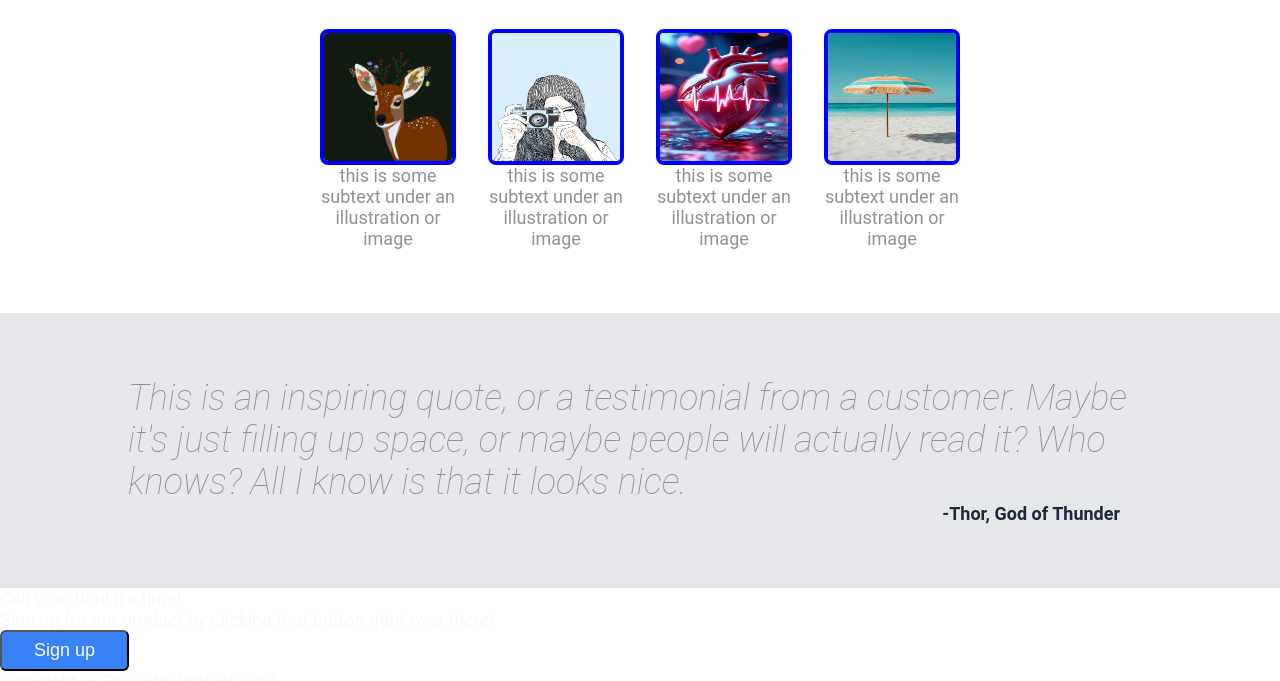
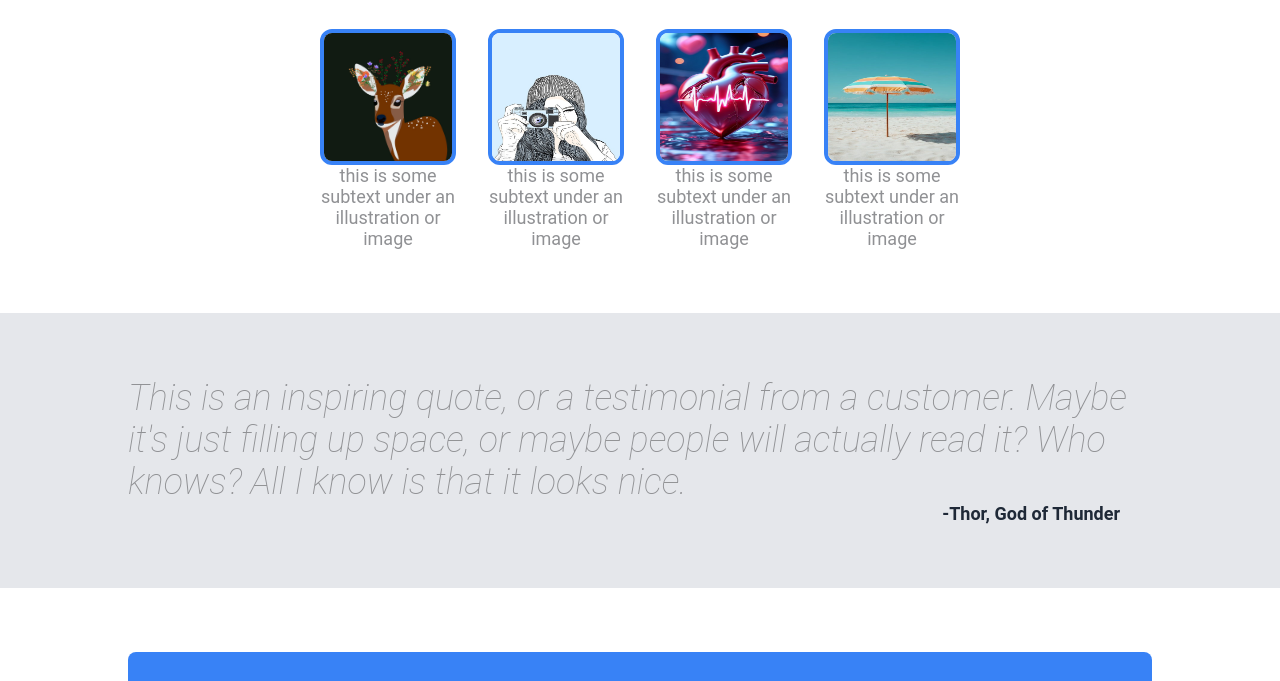
Before and after one commit to nick-x-han/landing-page, a plain HTML site: page index.html in a window 1280 px wide. Shown: the part 493-1174 px from the top of the page. Drawn offline with Linux system fonts and the light colour scheme.

Commit message:
Fix to look good on half-screen size

```diff
--- a/css/style.css
+++ b/css/style.css
@@ -10,6 +10,7 @@ body {
     flex-direction: column;
     font-size: 18px;
     color: #F9FAF8;
+    min-height: 100vh;
 }
 
 .header {
@@ -95,8 +96,8 @@ a {
     gap: 32px;
 }
 .information img {
-    border: 4px blue solid;
-    border-radius: 8px;
+    border: 4px #3882F6 solid;
+    border-radius: 12px;
     height: 128px;
     width: 128px;
 }
@@ -137,3 +138,35 @@ a {
     margin-right: 32px;
     font-weight: bold;
 }
+
+.cta {
+    padding: 64px 128px;
+}
+
+.banner {
+    background-color: #3882F6;
+    border-radius: 8px;
+    padding: 32px 64px;
+    display: flex;
+    justify-content: space-between;
+}
+
+.banner-header {
+    font-weight: bold;
+    font-size: 24px;
+}
+
+.banner .sign-up {
+    border: 1px white solid;
+}
+
+.footer {
+    background-color: black;
+    padding: 32px 0;
+    text-align: center;
+    /* margin-top: auto; */
+}
+
+.main-content {
+    flex-grow: 1;
+}
--- a/index.html
+++ b/index.html
@@ -1,12 +1,15 @@
 <!DOCTYPE html>
 <html lang="en">
+
 <head>
     <meta charset="UTF-8" />
     <meta name="viewport" content="width=device-width, initial-scale=1.0" />
     <link rel="stylesheet" href="css/style.css" />
     <title>Document</title>
 </head>
+
 <body>
+    <div class="main-content">
         <div class="header">
             <div class="logo">Header Logo</div>
             <div class="links">
@@ -83,6 +86,9 @@
         </div>
     </div>
 
+    </div>
+
     <div class="footer">Copyright @ The Odin Project 2021</div>
 </body>
+
 </html>
```
Lines whose indentation alone changed are shown as unchanged.
